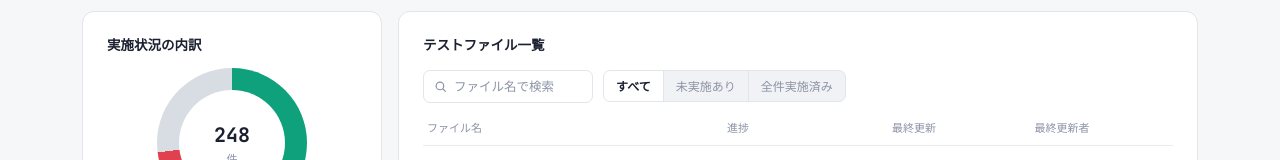
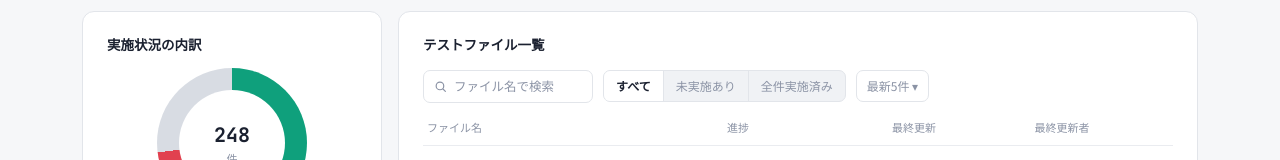
Before and after one commit to hayashi-y-dev/testtrack, a Next.js app in the folder frontend/: page /dashboard in a window 1280 px wide. Shown: the part 560-720 px from the top of the page. Built offline with nearby package versions, Linux system fonts and the light colour scheme.

Commit message:
feat: テストファイル一覧に表示件数プルダウンを追加
最新5件/最新10件/すべて の切り替えが可能に

```diff
--- a/frontend/src/app/dashboard/dashboard.module.css
+++ b/frontend/src/app/dashboard/dashboard.module.css
@@ -517,6 +517,51 @@
   font-weight: 600;
 }
 
+/* ===== ソートボックス ===== */
+.sortBoxWrap {
+  position: relative;
+}
+
+.sortBox {
+  font-size: 12px;
+  color: var(--text-faint);
+  border: 1px solid var(--border);
+  padding: 6px 10px;
+  border-radius: 7px;
+  cursor: pointer;
+  white-space: nowrap;
+}
+
+.sortBox:hover {
+  border-color: var(--text-faint);
+}
+
+.sortMenu {
+  position: absolute;
+  top: calc(100% + 4px);
+  right: 0;
+  background: var(--surface);
+  border: 1px solid var(--border);
+  border-radius: 8px;
+  box-shadow: 0 8px 24px -8px rgba(20, 24, 33, 0.18);
+  min-width: 110px;
+  padding: 4px;
+  z-index: 60;
+}
+
+.sortMenuItem {
+  font-size: 12.5px;
+  color: var(--text);
+  padding: 8px 10px;
+  border-radius: 6px;
+  cursor: pointer;
+  white-space: nowrap;
+}
+
+.sortMenuItem:hover {
+  background: var(--surface-2);
+}
+
 /* ===== ファイルテーブル ===== */
 .filesTable {
   width: 100%;
--- a/frontend/src/app/dashboard/page.tsx
+++ b/frontend/src/app/dashboard/page.tsx
@@ -39,6 +39,8 @@ export default function DashboardPage() {
   const [isUserMenuOpen, setIsUserMenuOpen] = useState(false);
   const [searchQuery, setSearchQuery] = useState('');
   const [filterSegment, setFilterSegment] = useState<'all' | 'incomplete' | 'complete'>('all');
+  const [displayLimit, setDisplayLimit] = useState<5 | 10 | 'all'>(5);
+  const [isSortMenuOpen, setIsSortMenuOpen] = useState(false);
 
   const activeProject = MOCK_PROJECTS.find(p => p.id === activeProjectId);
   const progressPercent = Math.round((MOCK_STATS.ok + MOCK_STATS.ng) / MOCK_STATS.total * 100);
@@ -58,6 +60,12 @@ export default function DashboardPage() {
     }
     return true;
   });
+
+  const displayedFiles = displayLimit === 'all'
+    ? filteredFiles
+    : filteredFiles.slice(0, displayLimit);
+
+  const displayLimitLabel = displayLimit === 'all' ? 'すべて' : `最新${displayLimit}件`;
 
   return (
     <div className={styles.wrap}>
@@ -237,9 +245,39 @@ export default function DashboardPage() {
                     全件実施済み
                   </div>
                 </div>
+                <div className={styles.sortBoxWrap}>
+                  <div
+                    className={styles.sortBox}
+                    onClick={() => setIsSortMenuOpen(!isSortMenuOpen)}
+                  >
+                    {displayLimitLabel} ▾
+                  </div>
+                  {isSortMenuOpen && (
+                    <div className={styles.sortMenu}>
+                      <div
+                        className={styles.sortMenuItem}
+                        onClick={() => { setDisplayLimit(5); setIsSortMenuOpen(false); }}
+                      >
+                        最新5件
+                      </div>
+                      <div
+                        className={styles.sortMenuItem}
+                        onClick={() => { setDisplayLimit(10); setIsSortMenuOpen(false); }}
+                      >
+                        最新10件
+                      </div>
+                      <div
+                        className={styles.sortMenuItem}
+                        onClick={() => { setDisplayLimit('all'); setIsSortMenuOpen(false); }}
+                      >
+                        すべて
+                      </div>
+                    </div>
+                  )}
+                </div>
               </div>
 
-              {filteredFiles.length > 0 ? (
+              {displayedFiles.length > 0 ? (
                 <table className={styles.filesTable}>
                   <thead>
                     <tr>
@@ -250,7 +288,7 @@ export default function DashboardPage() {
                     </tr>
                   </thead>
                   <tbody>
-                    {filteredFiles.map(file => (
+                    {displayedFiles.map(file => (
                       <tr key={file.id}>
                         <td>
                           <div className={styles.fileCell}>
```
